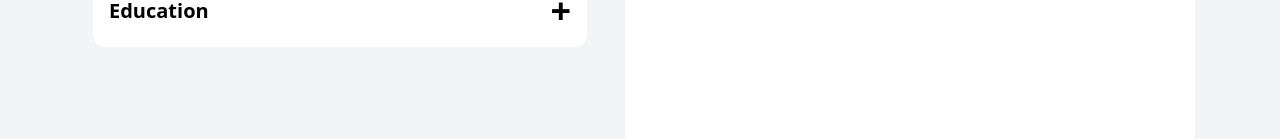
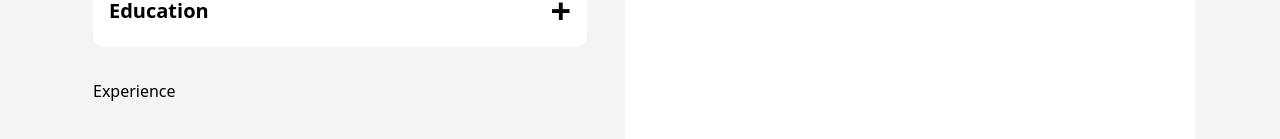
Before and after one commit to dhnozr/CVMaker, a React (Vite) app: page / in a window 1280 px wide. Shown: the part 489-628 px from the top of the page. Built offline with nearby package versions, Linux system fonts and the light colour scheme.

Commit message:
experience component imported

```diff
--- a/src/App.jsx
+++ b/src/App.jsx
@@ -1,6 +1,7 @@
 import { useState } from 'react';
 import { PersonalInfo } from './components/PersonalInfo';
 import { Education } from './components/Education';
+import { Experience } from './components/Experience';
 
 function App() {
   const [personalInfo, setPersonalInfo] = useState({
@@ -29,7 +30,12 @@ function App() {
           <div className='mb-4 '>
             <PersonalInfo personalInfo={personalInfo} onChange={onPersonalInfoChange} />
           </div>
-          <Education addSchools={addSchools} />
+          <div>
+            <Education addSchools={addSchools} />
+          </div>
+          <div>
+            <Experience />
+          </div>
         </div>
 
         {/* right side */}
```
